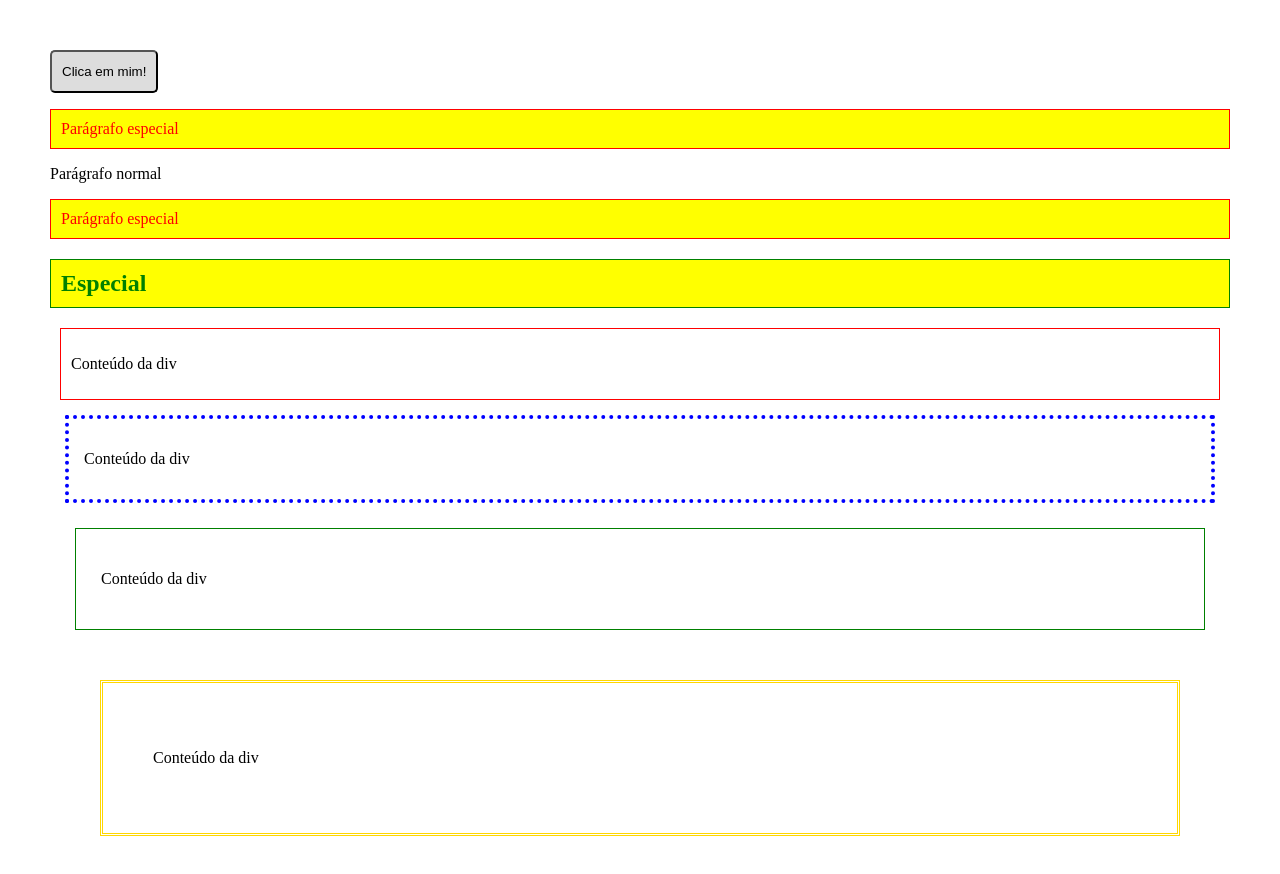
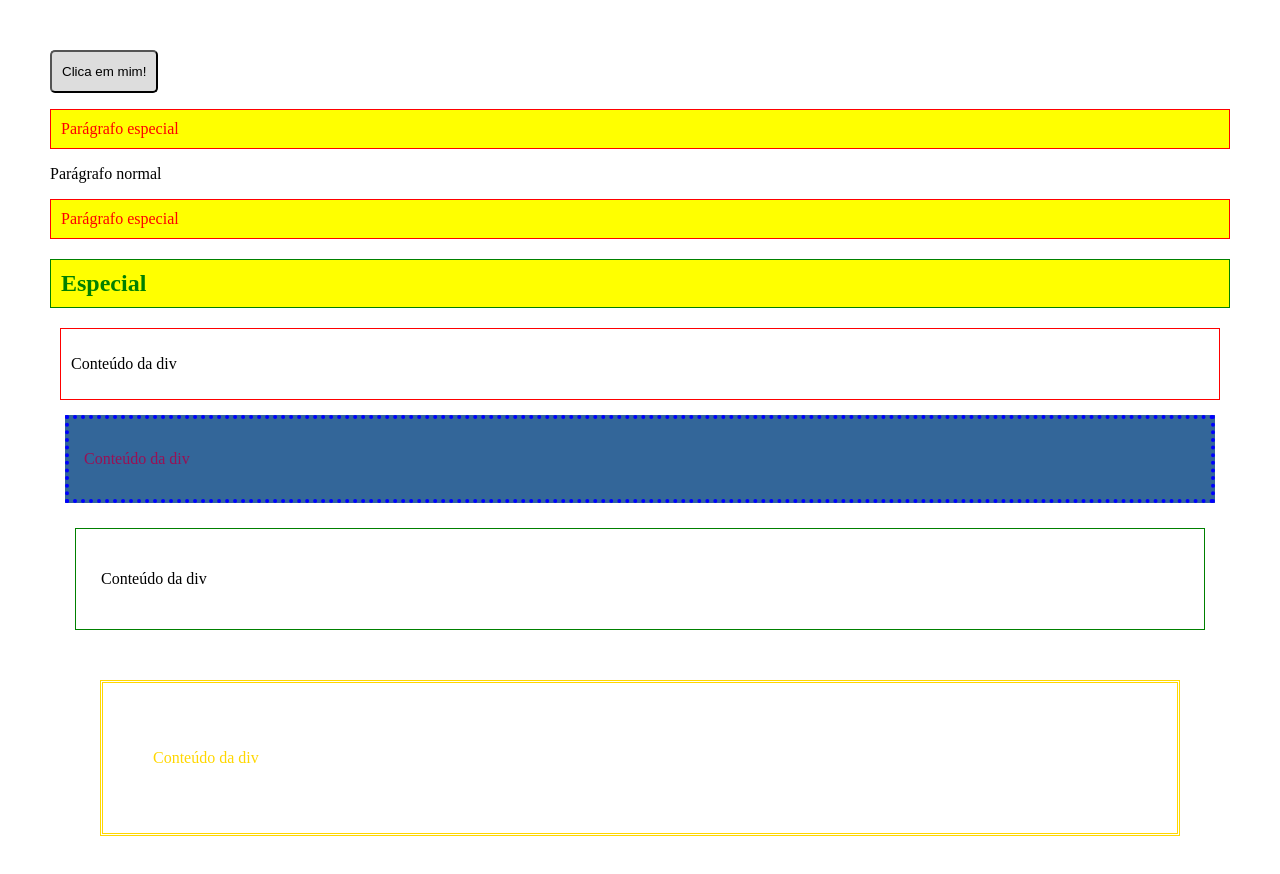
Before and after one commit to RicardoFerrazPereira/sass-scss-curso-udemy, a plain HTML site: page 5_Funcionalidades/index.html in a window 1280 px wide. Drawn offline with Linux system fonts and the light colour scheme.

Commit message:
Mixins Parametros por nome

```diff
--- a/5_Funcionalidades/sass/_mixins.sass
+++ b/5_Funcionalidades/sass/_mixins.sass
@@ -21,3 +21,10 @@
 
 @mixin borda($style, $color, $width: 1px)
     border: $width $style $color
+
+
+// Mixins Parêmetros por nome
+
+@mixin colors($font: #000, $background: #fff)
+    color: $font
+    background-color: $background
--- a/5_Funcionalidades/sass/styles.sass
+++ b/5_Funcionalidades/sass/styles.sass
@@ -29,10 +29,12 @@ h2
 .esp-menor
    @include espacamento(10px, 10px)
    @include borda(solid, red)
+   @include colors
 
 .esp-medio
    @include espacamento(15px, 15px)
    @include borda(dotted, blue, 4px)
+   @include colors($background: #336699, $font: #991155)
 
 .esp-maior
     @include espacamento(25px, 25px)
@@ -43,3 +45,4 @@ h2
     $mag: 50px
     @include espacamento($pad, $mag)
     @include borda(double, gold, 3px)
+    @include colors($font: gold)
```
Also changed, not shown: 5_Funcionalidades/css/styles.css, 1 other file.
